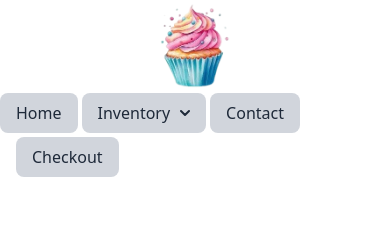
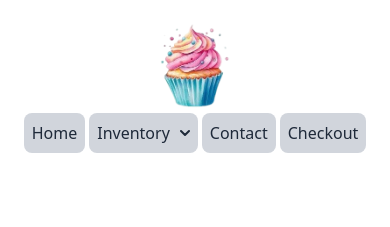
Before and after one commit to ings2371/Lindsays_Baked_Goods, a Next.js app: page / in a window 390 px wide. Shown: the top 227 px of the page. Built offline with nearby package versions, Linux system fonts and the light colour scheme; no server answers.

Commit message:
fixed header button spacing on really small screens

```diff
--- a/src/app/components/header.js
+++ b/src/app/components/header.js
@@ -68,12 +68,12 @@ const Header = () => {
                 </div>
 
                 {/* links to home page*/}
-				<Link href="/" className='px-4 py-2 bg-gray-300 hover:bg-gray-400 text-gray-800 font-medium rounded-lg lg:text-2xl inline-flex items-center'>Home</Link>
+				<Link href="/" className='px-2 py-2 bg-gray-300 hover:bg-gray-400 text-gray-800 font-medium rounded-lg lg:text-2xl inline-flex items-center'>Home</Link>
 
 				 <div className="relative inline-block p-1 sm:p-3 lg:p-5" style={{ fontSize: '1rem' }} ref={menuRef}>
                 <button
                     type="button"
-                    className="px-4 py-2 bg-gray-300 hover:bg-gray-400 text-gray-800 focus:ring-4 focus:outline-none focus:ring-blue-300 font-medium rounded-lg lg:text-2xl inline-flex items-center"
+                    className="px-2 py-2 bg-gray-300 hover:bg-gray-400 text-gray-800 focus:ring-4 focus:outline-none focus:ring-blue-300 font-medium rounded-lg lg:text-2xl inline-flex items-center"
                     onClick={toggleDropdown}
                 >
                     Inventory
@@ -109,13 +109,13 @@ const Header = () => {
                 </div>
 
                 {/* links to contact page*/}
-                <Link href="/contact" className='px-4 py-2 bg-gray-300 hover:bg-gray-400 text-gray-800 font-medium rounded-lg lg:text-2xl inline-flex items-center'>Contact</Link>
+                <Link href="/contact" className='px-2 py-2 bg-gray-300 hover:bg-gray-400 text-gray-800 font-medium rounded-lg lg:text-2xl inline-flex items-center'>Contact</Link>
 
                 {signed ? (
                     typeof signed === 'string' && (
-                    <Link href={`/${signed}`} className="px-4 ml-4 py-2 bg-gray-300 hover:bg-gray-400 text-gray-800 font-medium rounded-lg lg:text-2xl inline-flex items-center">logged in</Link>
+                    <Link href={`/${signed}`} className="px-2 ml-1 sm:ml-4 py-2 bg-gray-300 hover:bg-gray-400 text-gray-800 font-medium rounded-lg lg:text-2xl inline-flex items-center">logged in</Link>
                     )                ) : (
-				    <Link href="/checkout" className='px-4 ml-4 py-2 bg-gray-300 hover:bg-gray-400 text-gray-800 font-medium rounded-lg lg:text-2xl inline-flex items-center'>Checkout</Link>
+				    <Link href="/checkout" className='px-2 ml-1 sm:ml-4 py-2 bg-gray-300 hover:bg-gray-400 text-gray-800 font-medium rounded-lg lg:text-2xl inline-flex items-center'>Checkout</Link>
                 )}
 			</nav>
 		</header>
```
